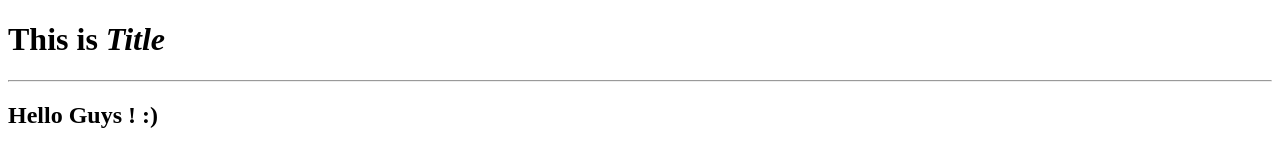
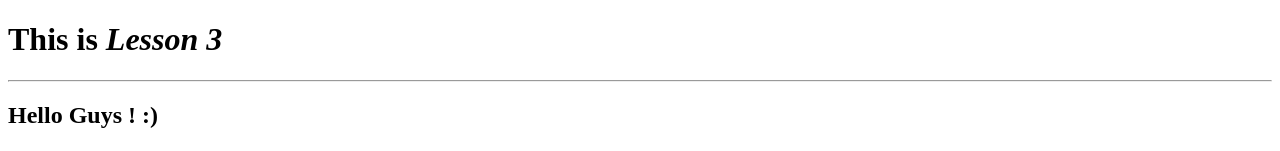
Before and after one commit to inoejiw/aa.github.io, a plain HTML site: page Pelpel/Pelajaran3.html in a window 1280 px wide. Shown: the top 151 px of the page. Drawn offline with Linux system fonts and the light colour scheme.

Commit message:
update brow

```diff
--- a/Pelpel/Pelajaran3.html
+++ b/Pelpel/Pelajaran3.html
@@ -6,7 +6,7 @@
     <title>Lesson 3</title>
 </head>
 <body>
-    <p><h1>This is <i>Title</i></h1></p>
+    <p><h1>This is <i>Lesson 3</i></h1></p>
 
     <hr>
 
```
Also changed, not shown: Documentation/pelajaran3.png (added).
